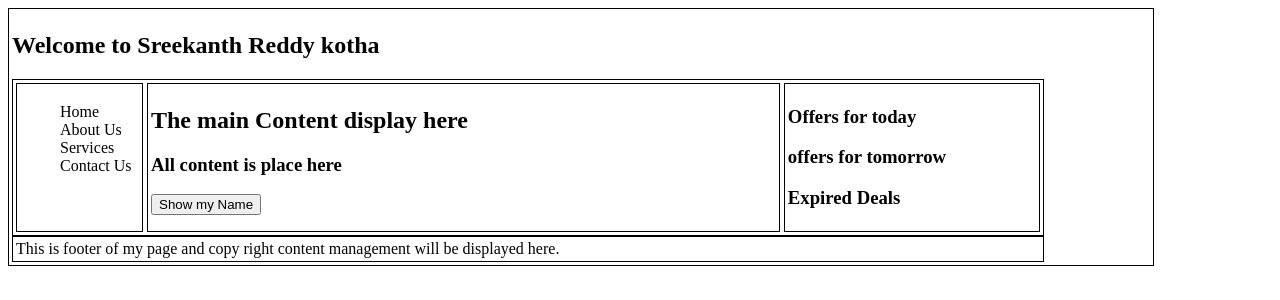
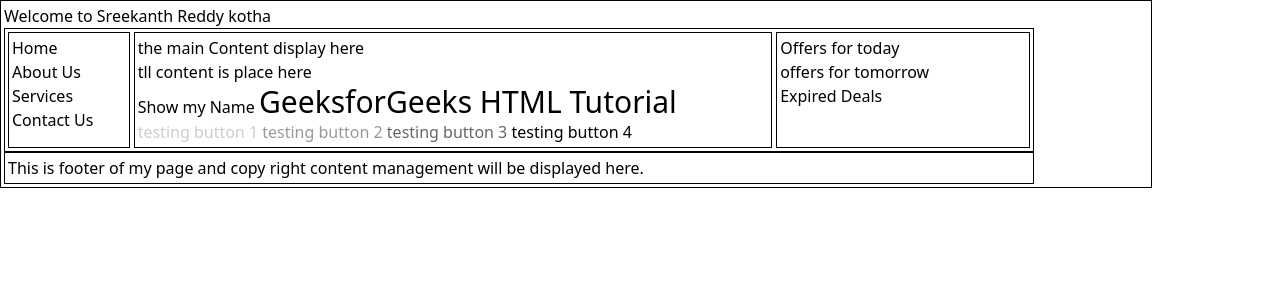
Before and after one commit to futureappdevelopers22/03-12-22-workshop1, a plain HTML site: page index.html in a window 1280 px wide. Drawn offline with nearby package versions, Linux system fonts and the light colour scheme.

Commit message:
all ppt's

```diff
--- a/index.html
+++ b/index.html
@@ -2,15 +2,29 @@
 <html>
     <head>
         <meta name="viewport" content="width=device-width, initial-scale=1.0">
+        <script src="https://cdn.tailwindcss.com"></script>
         <style>
             .border-css{
                 padding:3px 3px 3px 3px;border:1px solid black;
+            }
+            a{
+                color:black;
+            }
+            a:hover{
+                color:red;
+            }
+            a:visited{
+                color:blue;
+            }
+            p::first-letter{
+                color:red;
+                text-transform: uppercase;
             }
         </style>
 
     </head>
     <body>
-        <div class="container border-css" style="width:90%;">
+        <div class="container border-css text-1xl" style="width:90%;">
             <header style="width:90%;">
                 <h2 id="headcontent" class="headcontent"><p>some text</p></h2>
             </header>
@@ -24,10 +38,17 @@
                     </ul>
                 </nav>
                 <article class="border-css" style="width:63%;margin-left:4px">
-                    <h2>The main Content display here</h2>
-                    <h3>All content is place here</h3>
+                    <h2>the main Content display here</h2>
+                    <h3>tll content is place here</h3>
 
                     <button onclick="displayName()">Show my Name</button>
+                    <a class="text-3xl" href="https://www.geeksforgeeks.org/html-tutorials/">
+                        GeeksforGeeks HTML Tutorial
+                     </a>
+                     <button style="opacity: 0.2;">testing button 1</button>
+                     <button style="opacity: 0.4;">testing button 2</button>
+                     <button style="opacity: 0.6">testing button 3</button>
+                     <button style="opacity: 1;">testing button 4</button>
                 </article>
                 <aside class="border-css" style="width:25%;margin-left:4px">
                     <h3>Offers for today</h3>
```
Also changed, not shown: 6 other files.
